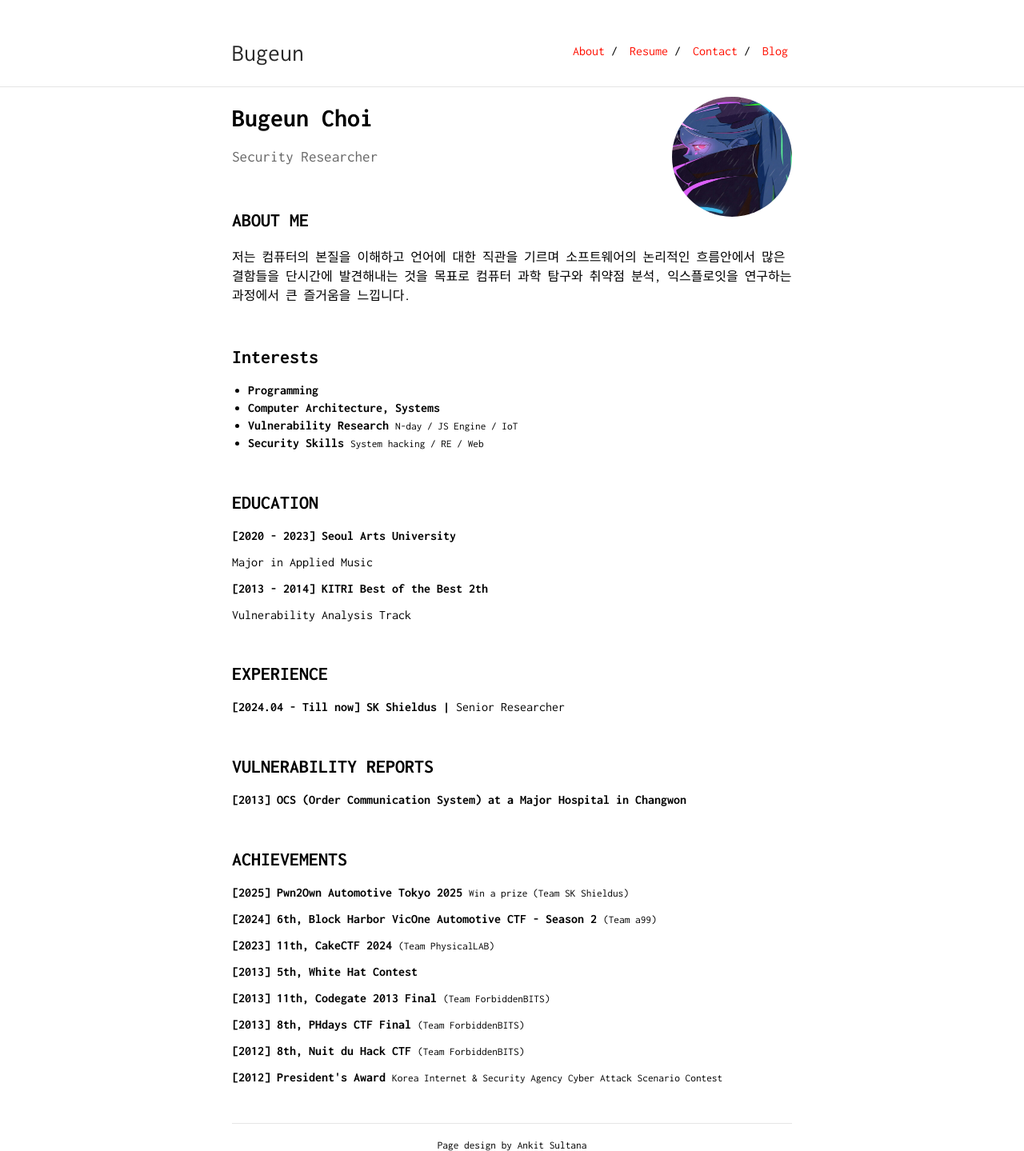
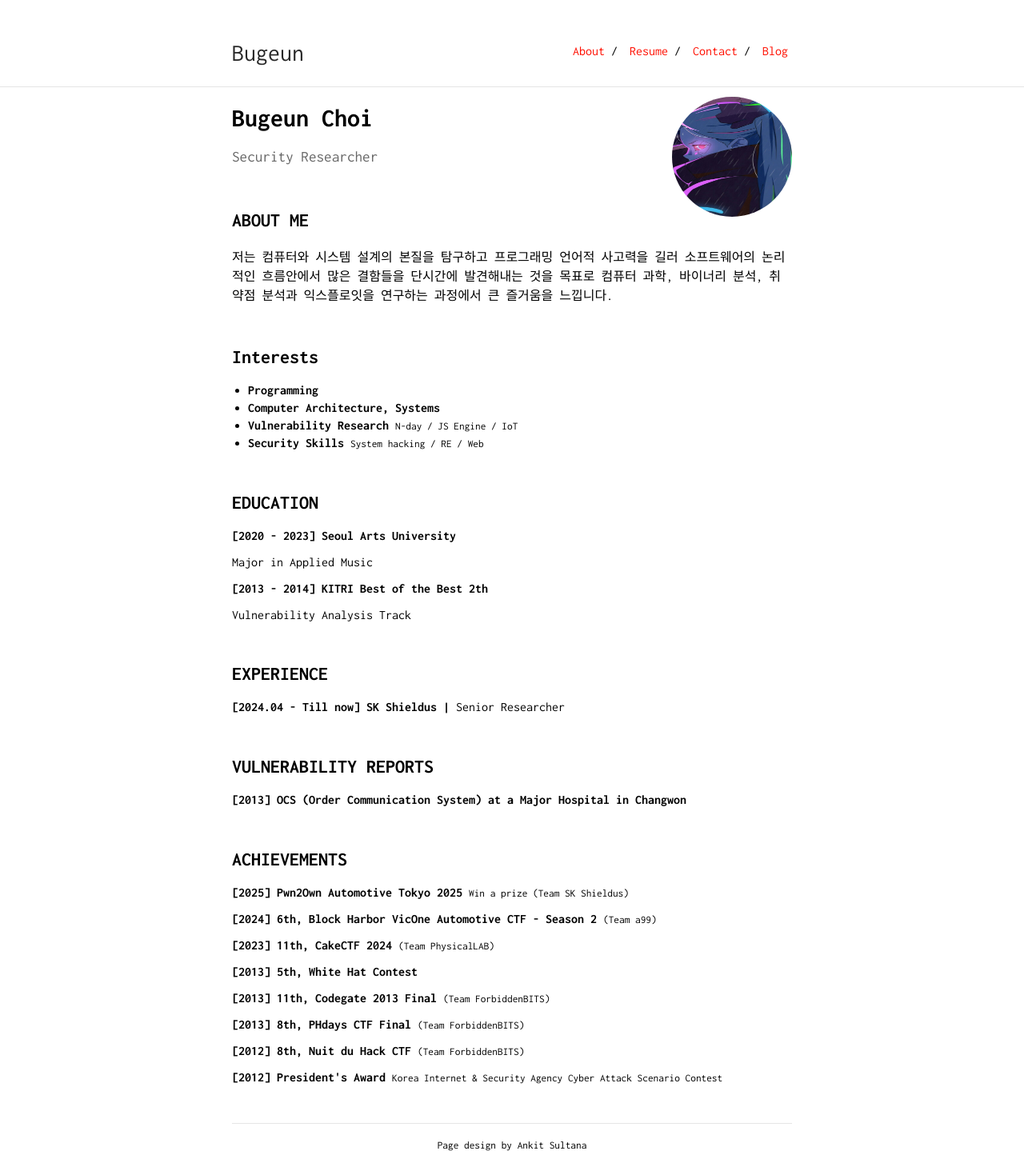
Before and after one commit to Bugeun/bugeun.github.io, a Jekyll site: the page built from index.md, in a window 1280 px wide. Shown: the whole page at 80% size. Built offline with Jekyll 4.4.1, drawn with Linux system fonts in a browser that asks for light colours.

Commit message:
Update index.md

```diff
--- a/index.md
+++ b/index.md
@@ -11,7 +11,7 @@ Security Researcher
 
 ## ABOUT ME
 
-<p>저는 컴퓨터의 본질을 이해하고 언어에 대한 직관을 기르며 소프트웨어의 논리적인 흐름안에서 많은 결함들을 단시간에 발견해내는 것을 목표로 컴퓨터 과학 탐구와 취약점 분석, 익스플로잇을 연구하는 과정에서 큰 즐거움을 느낍니다.</p>
+<p>저는 컴퓨터와 시스템 설계의 본질을 탐구하고 프로그래밍 언어적 사고력을 길러 소프트웨어의 논리적인 흐름안에서 많은 결함들을 단시간에 발견해내는 것을 목표로 컴퓨터 과학, 바이너리 분석, 취약점 분석과 익스플로잇을 연구하는 과정에서 큰 즐거움을 느낍니다.</p>
 
 &nbsp;
 
```
